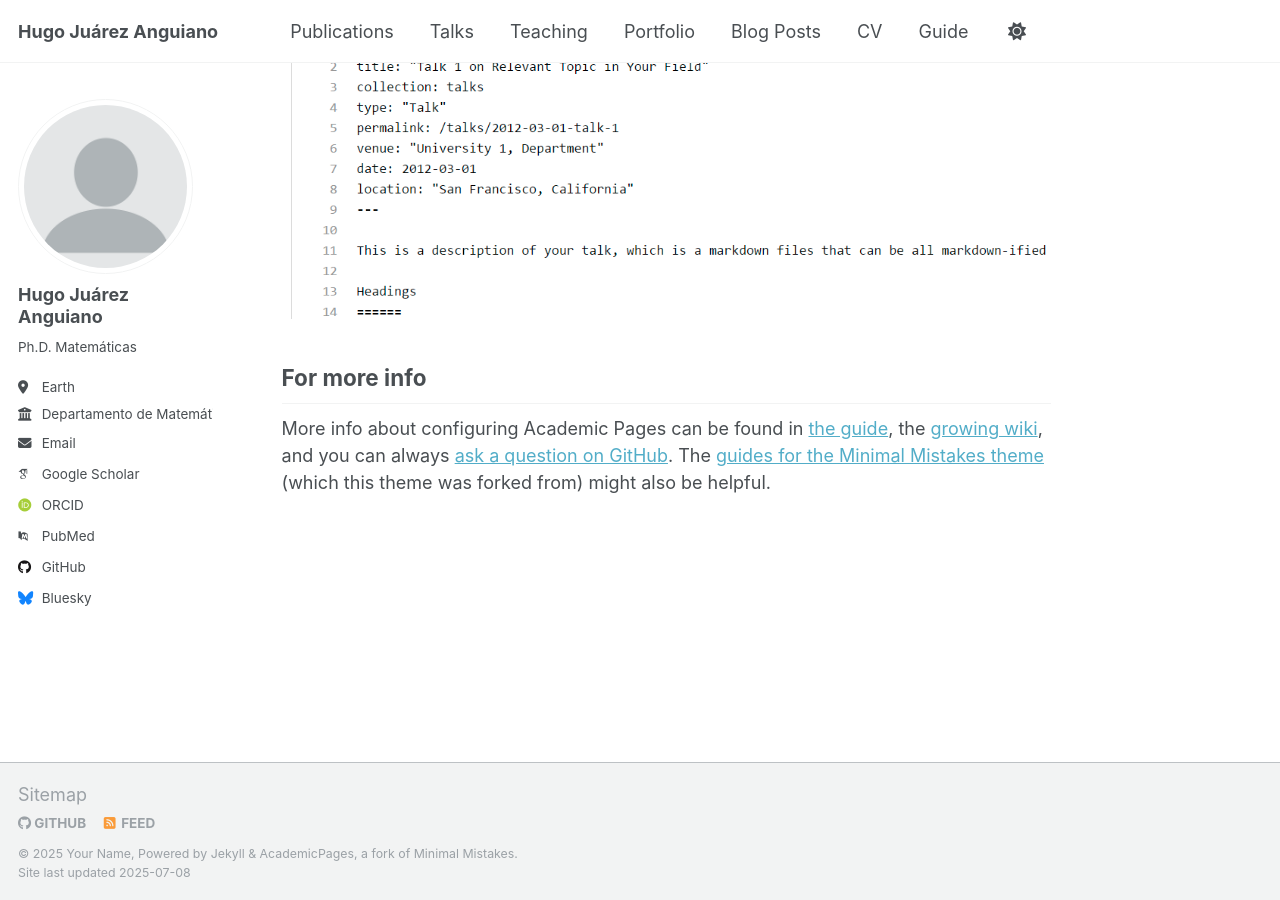
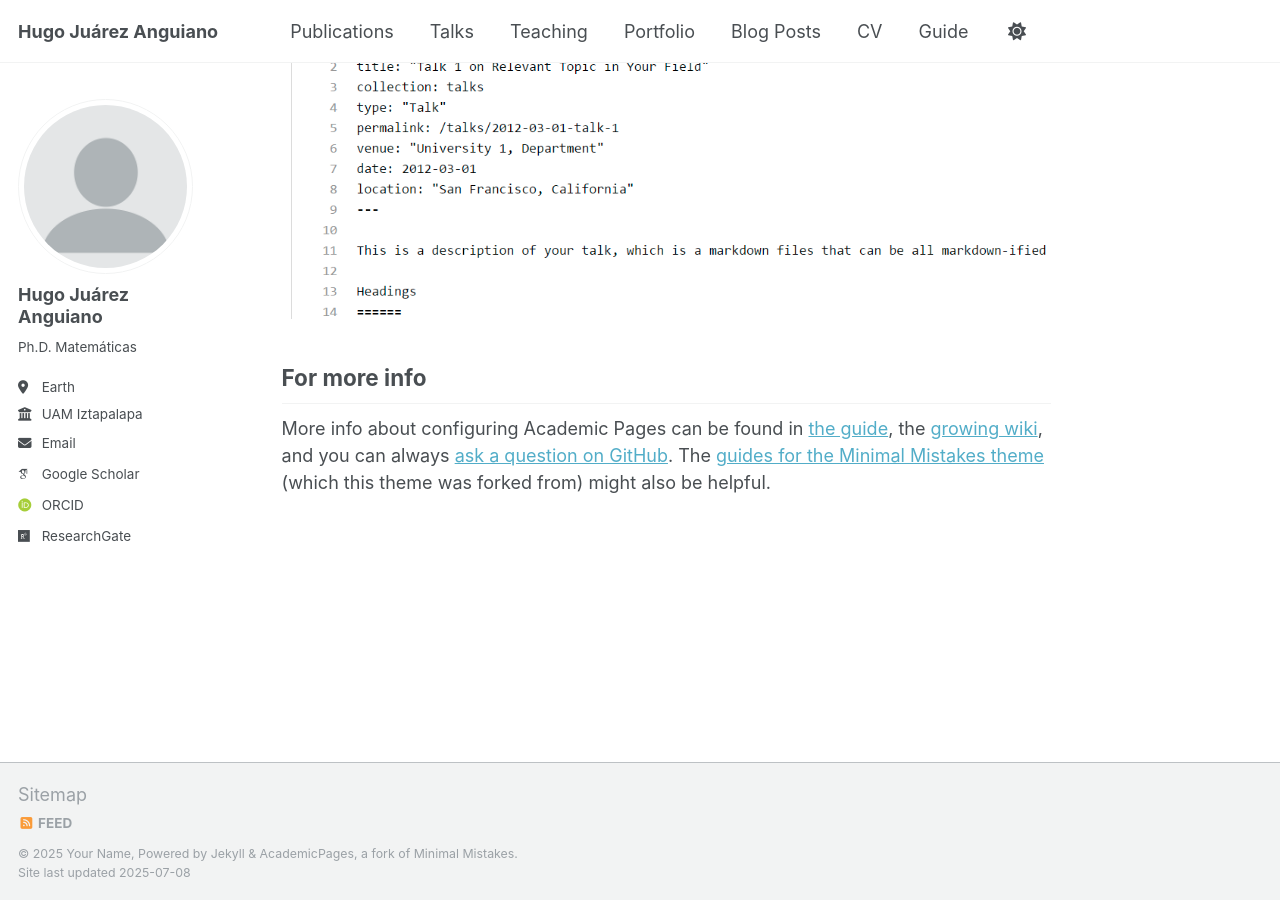
Before and after one commit to HugoJA-2025/HugoJA, a Jekyll site: the page built from _pages/about.md, in a window 1280 px wide and 900 px high, scrolled down 2880 px. Built offline with Jekyll 4.4.1, drawn with Linux system fonts in a browser that asks for light colours; some web fonts are replaced; a script that is not in the unit is left out.

Commit message:
Update _config.yml

```diff
--- a/_config.yml
+++ b/_config.yml
@@ -27,32 +27,32 @@ author:
   pronouns         : # example: "she/her"
   bio              : "Ph.D. Matemáticas"
   location         : "Earth"
-  employer         : "Departamento de Matemáticas, UAM Iztapalapa"
+  employer         : "UAM Iztapalapa"
   uri              : # URL
   email            : "hjuarez@izt.uam.mx"
 
   # Academic websites
   academia         : # URL
   arxiv            : # URL - Update with the correct link to your profile
-  googlescholar    : "https://scholar.google.com/citations?user=PS_CX0AAAAAJ"
+  googlescholar    : "https://scholar.google.com/citations?hl=es&user=cnwyIbAAAAAJ"
   impactstory      : # URL
-  orcid            : "http://orcid.org/yourorcidurl"
+  orcid            : "orcid.org/0000-0001-8276-3041"
   semantic         : # URL
-  pubmed           : "https://www.ncbi.nlm.nih.gov/pubmed/?term=john+snow"
-  researchgate     : # URL
+  pubmed           : # URL
+  researchgate     : "https://www.researchgate.net/profile/Hugo-Juarez-Anguiano" # URL
   scopus           : # URL
 
   # Repositories and software development
   bitbucket        : # Username - Update with your username on the site
   codepen          : # Username
   dribbble         : # Username
-  github           : "academicpages"
+  github           : # Username
   kaggle           : # Username
   stackoverflow    : # User number or user number and name (i.e., use "1" or "1/jeff-atwood")
 
   # Social media
   artstation       : # Username
-  bluesky          : "bsky.app" # Replace this with you Bluesky username
+  bluesky          : # Replace this with you Bluesky username
   facebook         : # Username
   flickr           : # Username
   foursquare       : # Username
```
